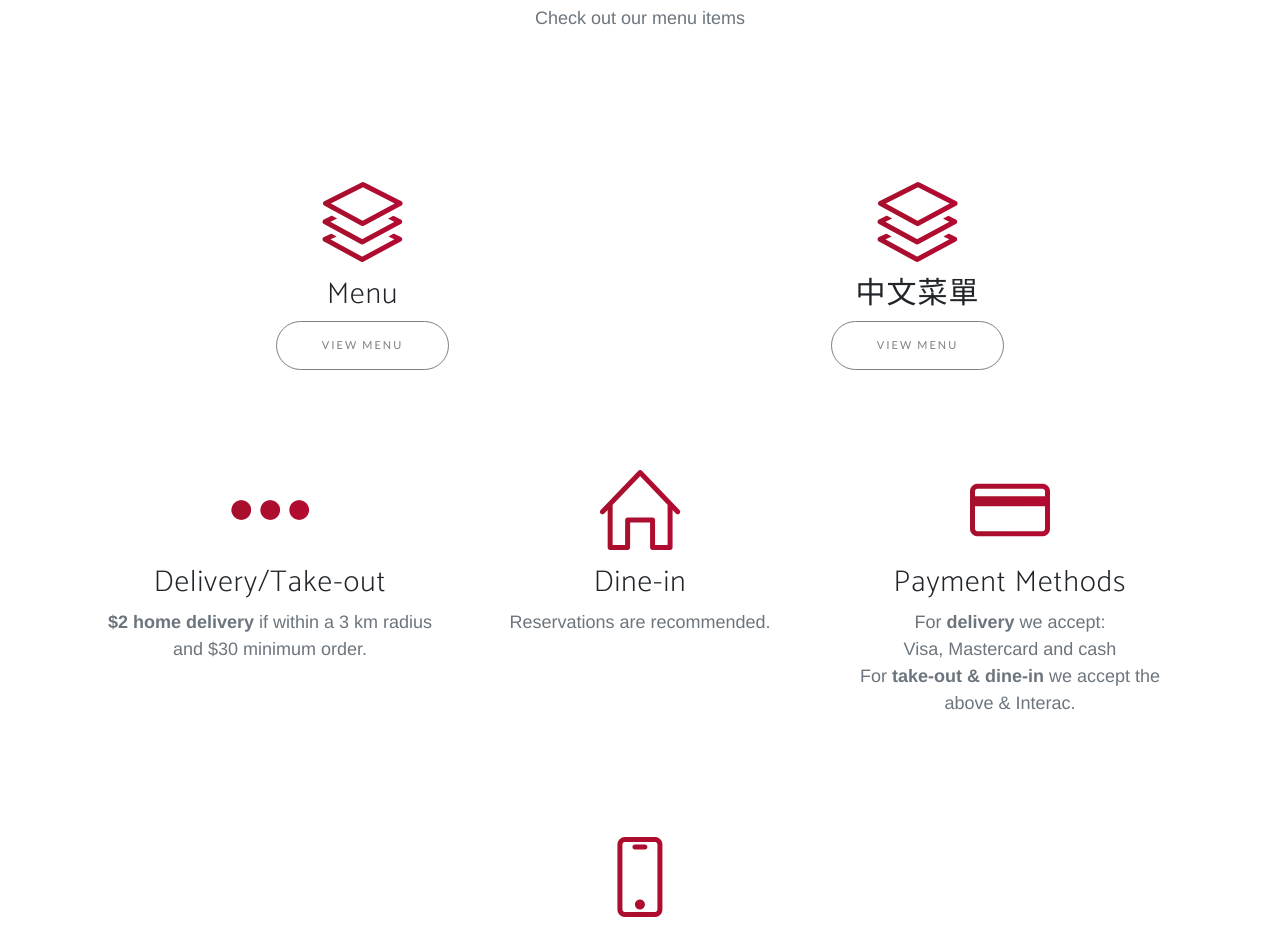
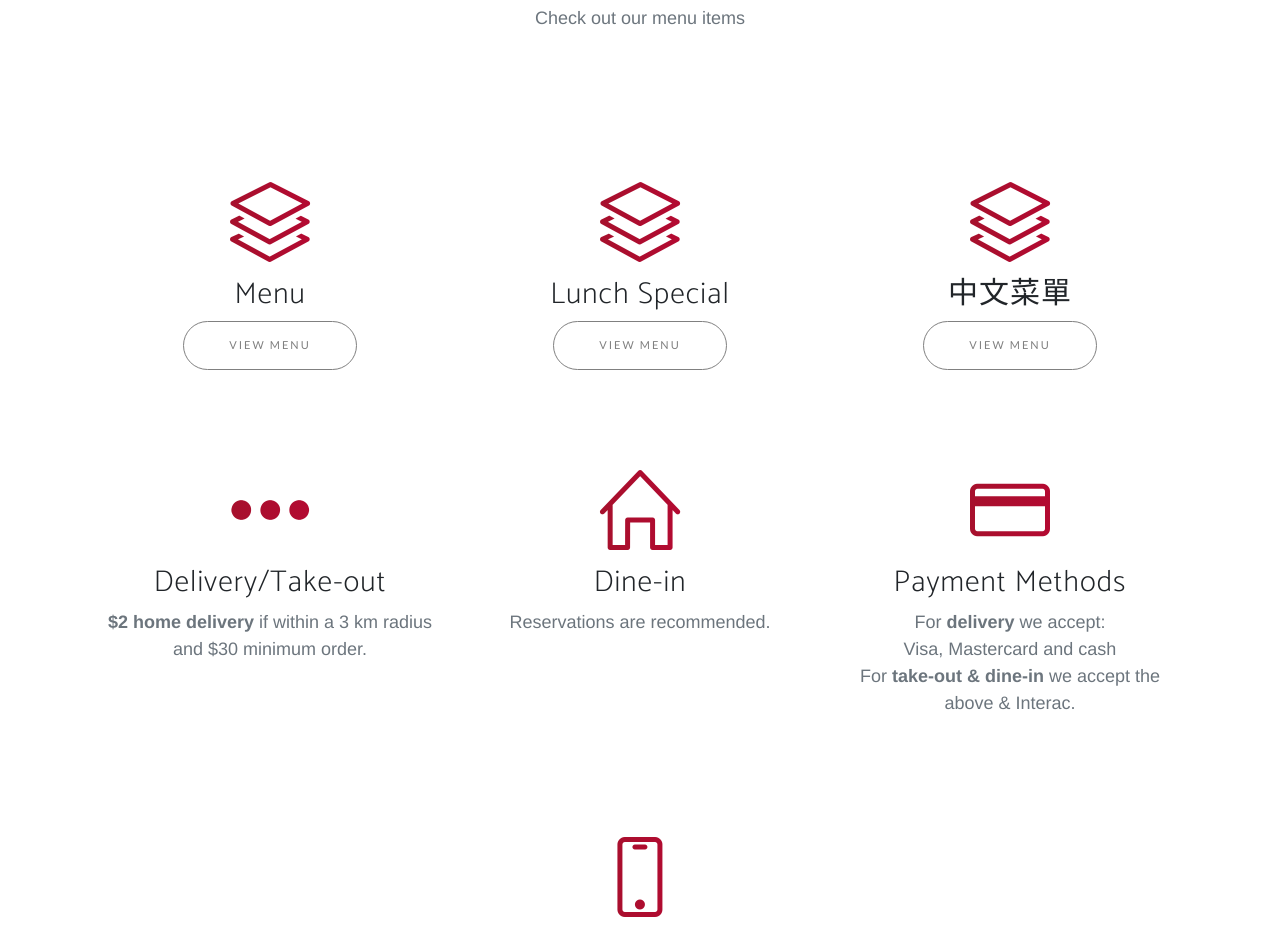
Before and after one commit to fanyhuuu/szuchuan_online, a plain HTML site: page index.html in a window 1280 px wide. Shown: the part 1903-2835 px from the top of the page. Drawn offline with Linux system fonts and the light colour scheme; a web font is replaced by a local one.

Commit message:
Update index.html

```diff
--- a/index.html
+++ b/index.html
@@ -148,14 +148,21 @@
         <div class="col-lg-12 my-auto">
           <div class="container-fluid">
             <div class="row">
-              <div class="col-lg-6">
+              <div class="col-lg-4">
                 <div class="feature-item">
                   <i class="icon-layers text-primary"></i>
                   <h3>Menu</h3>
                   <a href="menu/menu1.pdf" target="_blank" class="btn btn-outline-b btn-xl js-scroll-trigger">View menu</a>
                 </div>
               </div>
-              <div class="col-lg-6">
+	      <div class="col-lg-4">
+                <div class="feature-item">
+                  <i class="icon-layers text-primary"></i>
+                  <h3>Lunch Special</h3>
+                  <a href="menu/menu1.pdf" target="_blank" class="btn btn-outline-b btn-xl js-scroll-trigger">View menu</a>
+                </div>
+              </div>
+              <div class="col-lg-4">
                 <div class="feature-item">
                   <i class="icon-layers text-primary"></i>
                   <h3>中文菜單</h3>
```
